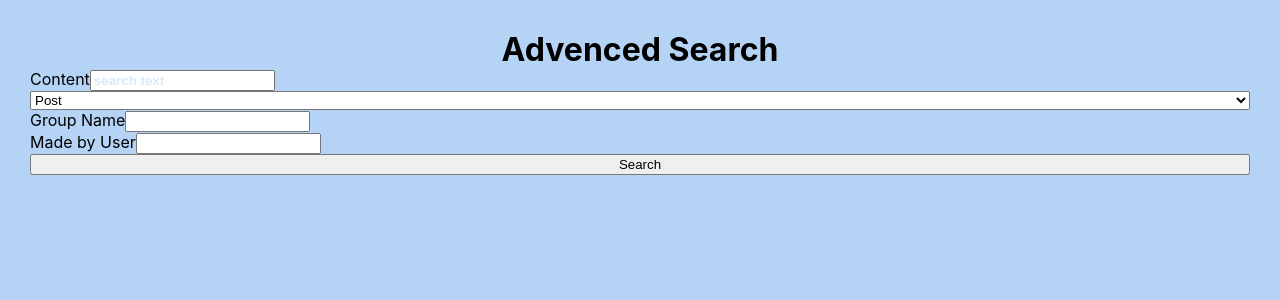
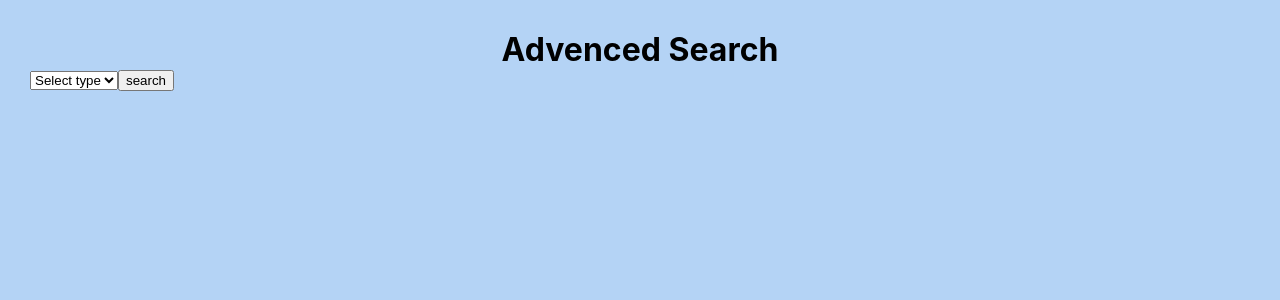
Before and after one commit to AntonGorov195/social-network-for-hit, a React (Create React App) app: page /search in a window 1280 px wide. Shown: the top 300 px of the page. Built offline with nearby package versions, Linux system fonts and the light colour scheme.

Commit message:
add search endpoint and update the search frontend

```diff
--- /dev/null
+++ b/src/page/Search.css
@@ -0,0 +1,16 @@
+.results {
+    margin-top: 20px;
+}
+
+.results h2 {
+    margin-bottom: 10px;
+}
+
+.result-card {
+    background-color: #f7f7f7;
+    padding: 12px;
+    margin-bottom: 10px;
+    border-radius: 8px;
+    box-shadow: 0 0 4px rgba(0, 0, 0, 0.1);
+    list-style: none;
+}
--- a/src/page/Search.jsx
+++ b/src/page/Search.jsx
@@ -3,6 +3,7 @@ import axios from 'axios';
 import Post from '../components/Post';
 import PostWrite from './PostWrite';
 import FormInput from '../components/FormInput';
+import './Search.css'
 
 
 
@@ -13,54 +14,90 @@ export default function Search() {
   */
 
   /** @type {ResourceUseState} */
-  const [searchState, setSearchState] = useState("loading");
-  const [posts, setPosts] = useState([])
-  const [content, setContent] = useState("");
-  const [groupName, setGroupName] = useState("");
-  const [userSearch, setUserSearch] = useState("");
+      const [selectedType, setSelectedType] = useState('');
+      const [query, setQuery] = useState({});
+      const [results, setResults] = useState([]);
 
-  const fetchPosts = () => {
-    setSearchState("loading");
-    axios.get('http://localhost:5000/api/posts', {
-      params: {
-        body: content == "" ? undefined : content,
-        groupName: groupName == "" ? undefined : groupName,
-        userSearch: userSearch == "" ? undefined : userSearch,
+const handleChange = (e) => {
+  setQuery({...query, [e.target.name]: e.target.value});
 }
-    }).then(response => {
-      setSearchState("success");
-      setPosts(response.data);
-    }).catch(error => {
-      setSearchState("error");
-      console.error(error);
-    });
+
+  const handleSearch = async () => {
+  try {
+    const respons = await axios.post(`http://localhost:5000/api/search/${selectedType}`, query);
+    setResults(respons.data);
+  }catch(err) {
+    console.log(err);
+  }
   }
 
   return (
-    <div style={{ padding: "30px" }}>
-      <h1 style={{ textAlign: "center" }}>Advenced Search</h1>
-      <form onSubmit={(e) => e.preventDefault()} style={{ display: "flex", flexDirection: "column" }}>
-        <FormInput type={"text"} value={content} setValue={setContent} inputName={"Content"} placeholder={"search text"} />
-        <select>
+      <div style={{padding: "30px"}}>
+        <h1 style={{textAlign: "center"}}>Advenced Search</h1>
+        <select value={selectedType} onChange={(e) => {
+          setSelectedType(e.target.value);
+          setQuery({});
+          setResults([]);
+        }}>
+          <option value="">Select type</option>
           <option value="post">Post</option>
           <option value="user">User</option>
           <option value="group">Group</option>
         </select>
+
+        {selectedType === "user" && (
             <div>
-          <label>Group Name</label>
-          <input value={groupName} onChange={e => setGroupName(e.target.value)} />
+              <input name="username" type="text" placeholder="Username" onChange={handleChange}/>
+              <input name="email" type="email" placeholder="Email" onChange={handleChange}/>
             </div>
+        )}
+
+        {selectedType === "post" && (
             <div>
-          <label>Made by User</label>
-          <input value={userSearch} onChange={e => setUserSearch(e.target.value)} />
+              <input name="body" type="text" placeholder="Body" onChange={handleChange}/>
+              <input name="label" type="text" placeholder="Label" onChange={handleChange}/>
             </div>
-        <button onClick={fetchPosts} >Search</button>
-      </form>
-      <ul style={{ display: "flex", flexDirection: "column", gap: "10px" }}>
-        {posts.map((p) => {
-          return <Post key={p._id} username={p.username} content={p.body} groupName={p.groupName} date={p.date} />
-        })}
+        )}
+        {selectedType === "group" && (
+            <div>
+              <input name="name" type="text" placeholder="Group" onChange={handleChange}/>
+              <input name="description" type="text" placeholder="Description" onChange={handleChange}/>
+            </div>
+        )}
+        <button onClick={handleSearch}>search</button>
+          {results.length > 0 && (
+              <div className="results">
+                  <h2>Results:</h2>
+                  <ul>
+                      {results.map((item, index) => (
+                          <li key={index} className="result-card">
+                              {selectedType === "user" && (
+                                  <>
+                                      <strong>Username:</strong> {item.username}<br />
+                                      <strong>Email:</strong> {item.email}
+                                  </>
+                              )}
+
+                              {selectedType === "post" && (
+                                  <>
+                                      <strong>Title:</strong> {item.title}<br />
+                                      <strong>Body:</strong> {item.body}<br />
+                                      <strong>Label:</strong> {item.label}
+                                  </>
+                              )}
+
+                              {selectedType === "group" && (
+                                  <>
+                                      <strong>Name:</strong> {item.name}<br />
+                                      <strong>Description:</strong> {item.description}
+                                  </>
+                              )}
+                          </li>
+                      ))}
                   </ul>
+              </div>
+          )}
+
       </div>
   );
 }
```
Also changed, not shown: 2 other files (tests, documents, lock files or other folders). Lines whose indentation alone changed are shown as unchanged.
